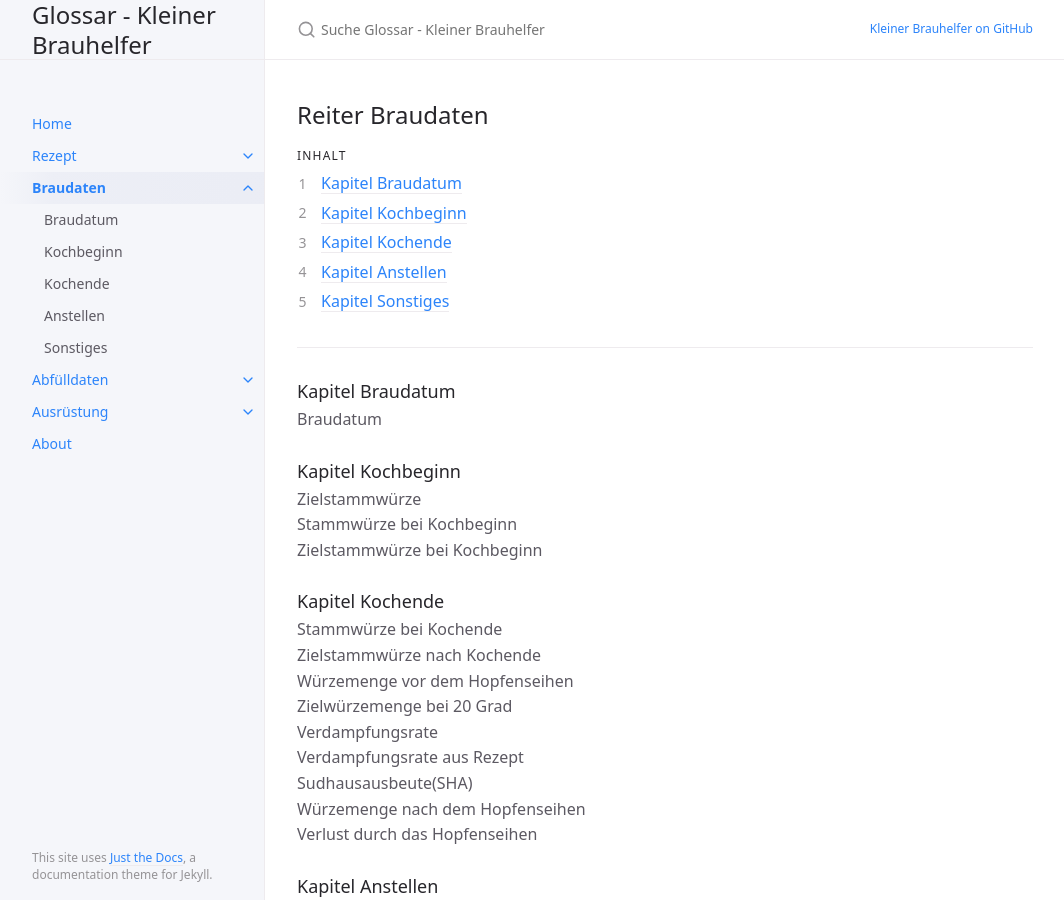
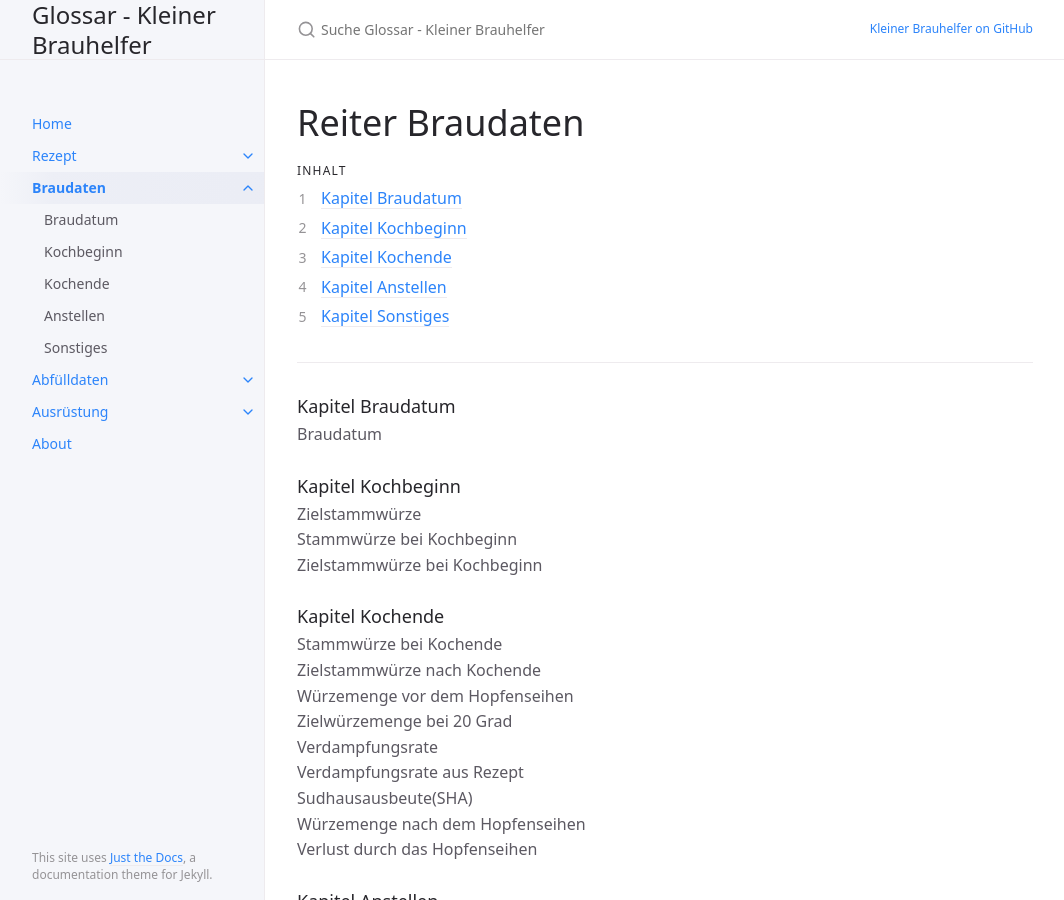
Before and after one commit to IsometricXH/kbh-glossar, a Jekyll site: the page built from docs/3-braudaten/0-braudaten.md, in a window 1280 px wide and 900 px high. Shown: the whole window, without its empty margins (107-1171 px from the left). Built offline with Jekyll 4.4.1, drawn with Linux system fonts in a browser that asks for light colours.

```diff
--- a/docs/3-braudaten/0-braudaten.md
+++ b/docs/3-braudaten/0-braudaten.md
@@ -6,7 +6,7 @@ nav_order: 3
 has_children: true
 ---
 
-## Reiter Braudaten
+# Reiter Braudaten
 {: .no_toc }
 
 ## Inhalt
```
